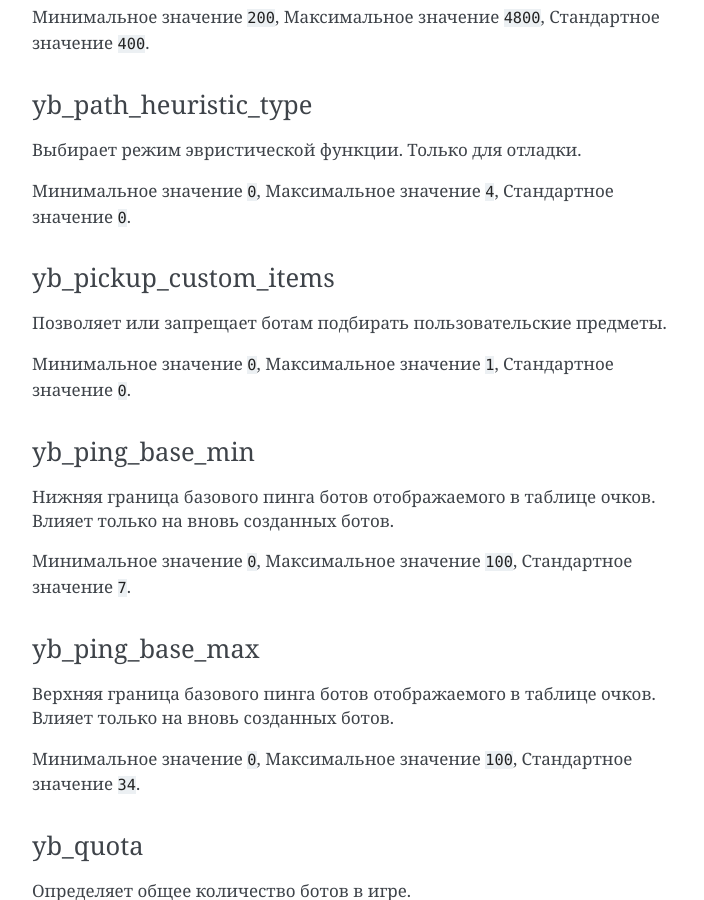
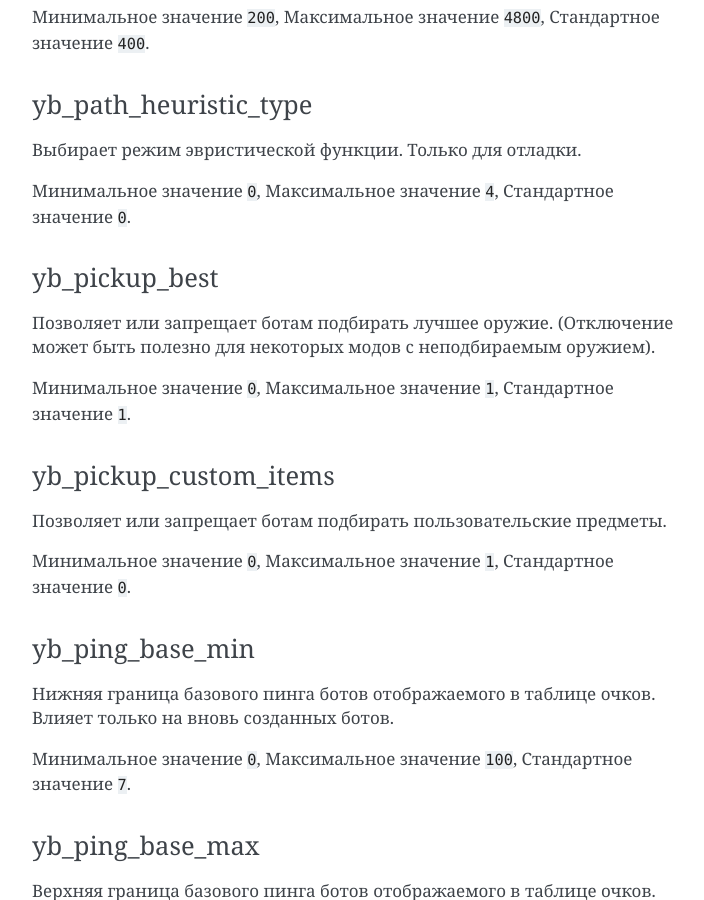
Before and after one commit to yapb/docs, a Sphinx documentation site: the page built from docs/configuring.rst, in a window 1280 px wide and 900 px high, scrolled down 11031 px. Shown: the whole window, without its empty margins (388-1092 px from the left). Built offline with Sphinx 7.4.7, drawn with Linux system fonts in a browser that asks for light colours.

Commit message:
configuring: added yb_pickup_best cvar description

```diff
--- a/docs/configuring.rst
+++ b/docs/configuring.rst
@@ -441,6 +441,14 @@ yb_path_heuristic_type
 Минимальное значение ``0``, Максимальное значение ``4``, Стандартное значение ``0``.
 
 
+yb_pickup_best
+--------------------------------
+
+Позволяет или запрещает ботам подбирать лучшее оружие. (Отключение может быть полезно для некоторых модов с неподбираемым оружием).
+
+Минимальное значение ``0``, Максимальное значение ``1``, Стандартное значение ``1``.
+
+
 yb_pickup_custom_items
 --------------------------------
 
```
